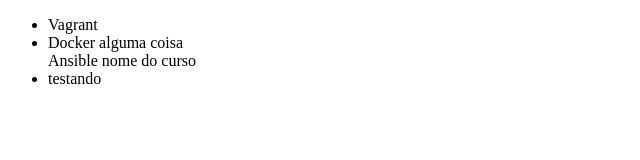
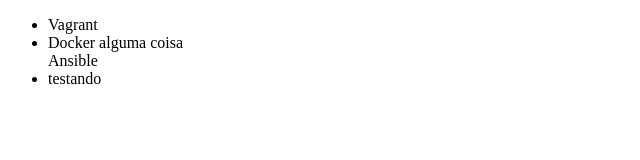
Before and after one commit to BertaHDR/Atividade-git, a plain HTML site: page index.html in a window 1280 px wide. Shown: the whole page, without its empty margins (0-640 px from the left). Drawn offline with Linux system fonts and the light colour scheme.

Commit message:
Revert "teste"
This reverts commit d0aeecc3d7616100c195d5a664cbfd9149fcd577.

```diff
--- a/index.html
+++ b/index.html
@@ -8,7 +8,7 @@
     <ul>
         <li>Vagrant</li>
         <li>Docker alguma coisa</li>
-        <l>Ansible nome do curso</li>
+        <l>Ansible</li>
         <li>testando</li>
 
     </ul>
```
